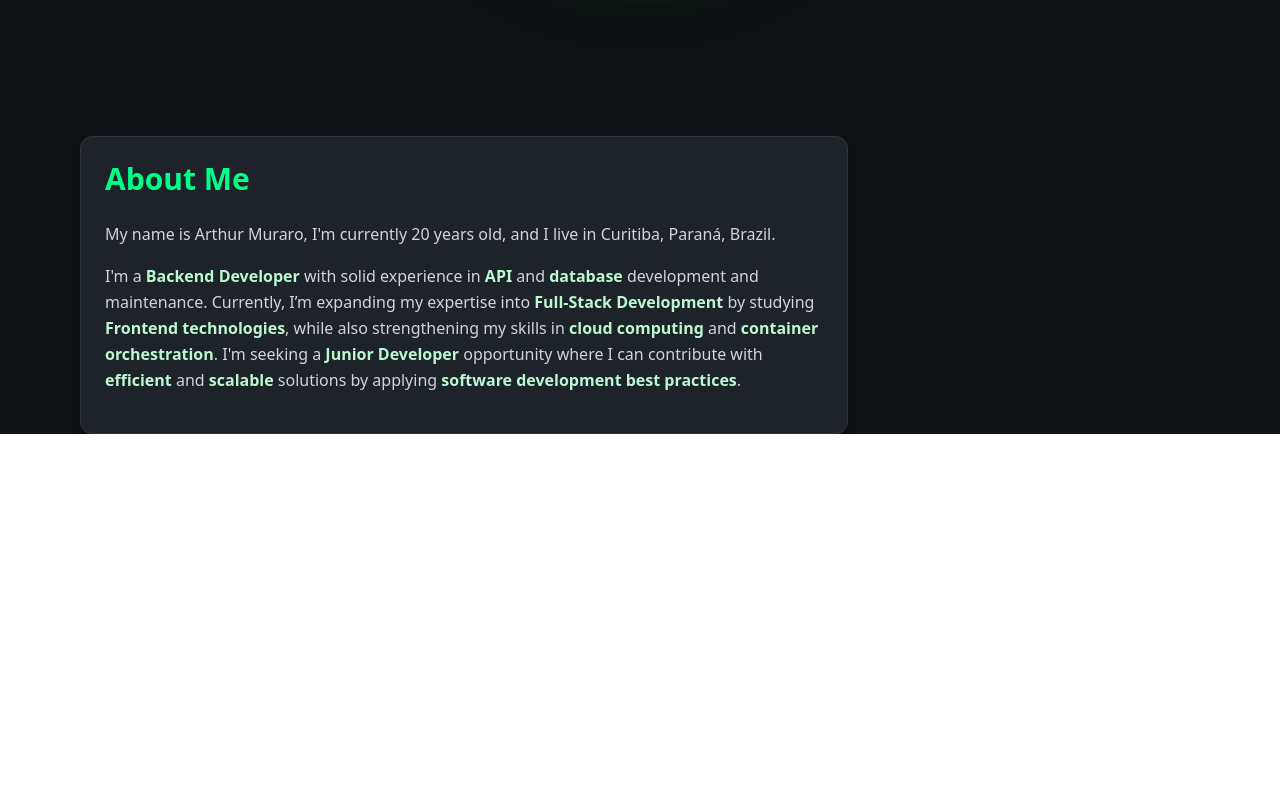
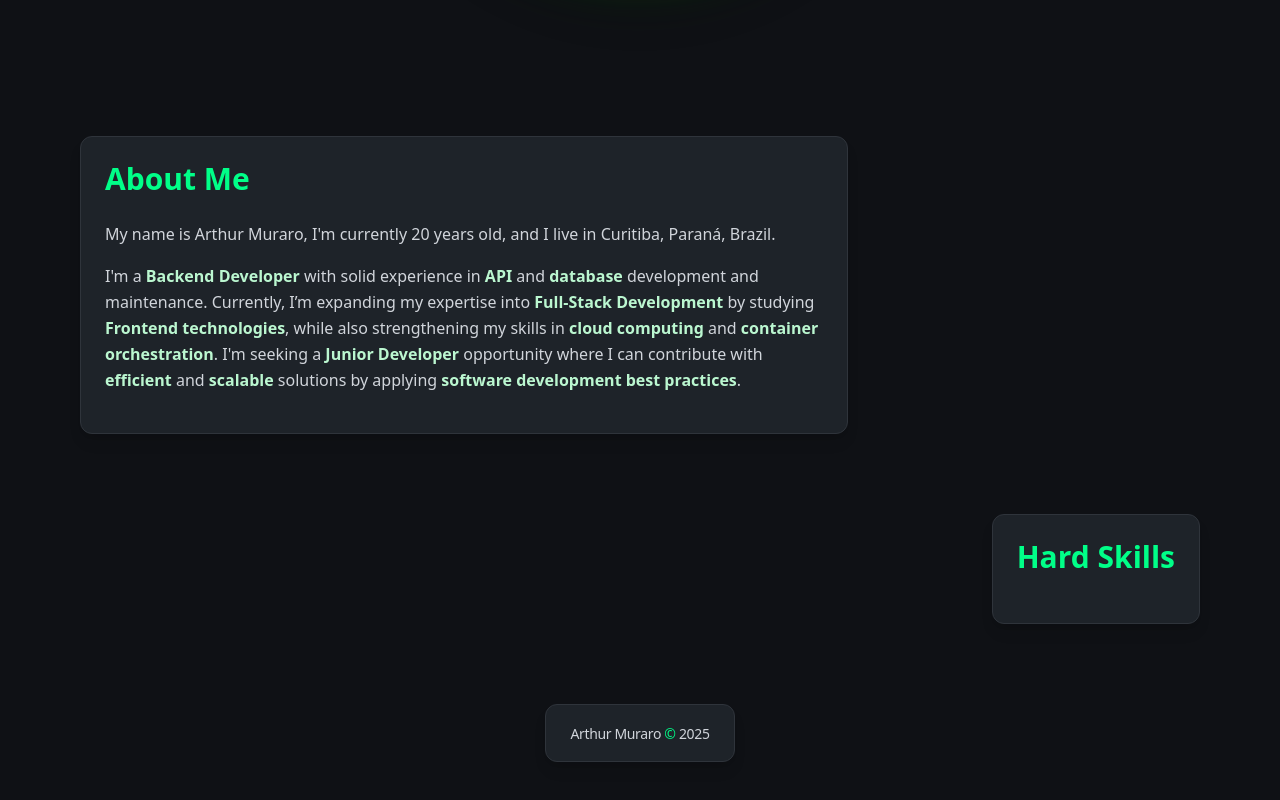
Before and after one commit to agmuraro/Portfolio, a React (Vite) app: page / in a window 1280 px wide. Shown: the part 664-1464 px from the top of the page. Before the commit the page ends 1098 px from the top, so only its background shows below. Built offline with nearby package versions, Linux system fonts and the light colour scheme.

Commit message:
Add footer and Hard Skills section

```diff
--- a/index.html
+++ b/index.html
@@ -6,7 +6,7 @@
     <meta name="viewport" content="width=device-width, initial-scale=1.0" />
     <title>Arthur Muraro | Software Engineer</title>
   </head>
-  <body>
+  <body class="bg-midnight">
     <div id="root"></div>
     <script type="module" src="/src/main.tsx"></script>
   </body>
--- a/src/App.tsx
+++ b/src/App.tsx
@@ -1,11 +1,15 @@
 import Introduction from './components/Introduction';
 import AboutMe from './components/AboutMe';
+import Skills from './components/Skills';
+import Footer from './components/Footer';
 
 function App() {
   return (
     <div className='bg-midnight min-h-screen text-gray-100'>
       <Introduction />
       <AboutMe />
+      <Skills />
+      <Footer />
     </div>
   );
 }
--- a/src/components/AboutMe.tsx
+++ b/src/components/AboutMe.tsx
@@ -2,7 +2,7 @@ import AnimatedContent from './reactBits/AnimatedContent';
 
 export default function AboutMe() {
   return (
-    <div className='flex justify-start'>
+    <div className='flex justify-start mb-20'>
       <AnimatedContent
         distance={100}
         direction='vertical'
--- /dev/null
+++ b/src/components/Footer.tsx
@@ -0,0 +1,14 @@
+function Footer() {
+  return (
+    <footer className='w-full flex justify-center mb-10'>
+      <div className='max-w-3xl px-6 py-4 bg-surface rounded-xl border border-border shadow-lg text-center'>
+        <span className='text-gray-300 text-sm tracking-tight'>
+          Arthur Muraro <span className='text-accent'>&copy;</span>{' '}
+          {new Date().getFullYear()}
+        </span>
+      </div>
+    </footer>
+  );
+}
+
+export default Footer;
--- /dev/null
+++ b/src/components/Skills.tsx
@@ -0,0 +1,27 @@
+import AnimatedContent from './reactBits/AnimatedContent';
+
+export default function AboutMe() {
+  return (
+    <div className='flex justify-end mb-20'>
+      <AnimatedContent
+        distance={100}
+        direction='vertical'
+        reverse={false}
+        duration={1}
+        ease='power3.out'
+        initialOpacity={0}
+        animateOpacity
+        scale={1}
+        threshold={0.1}
+        delay={0}
+      >
+        <section
+          id='about'
+          className='max-w-3xl mr-20 mb-15 p-6 bg-surface rounded-xl border border-border shadow-lg'
+        >
+          <h2 className='text-3xl font-bold mb-6 text-accent'>Hard Skills</h2>
+        </section>
+      </AnimatedContent>
+    </div>
+  );
+}
```
